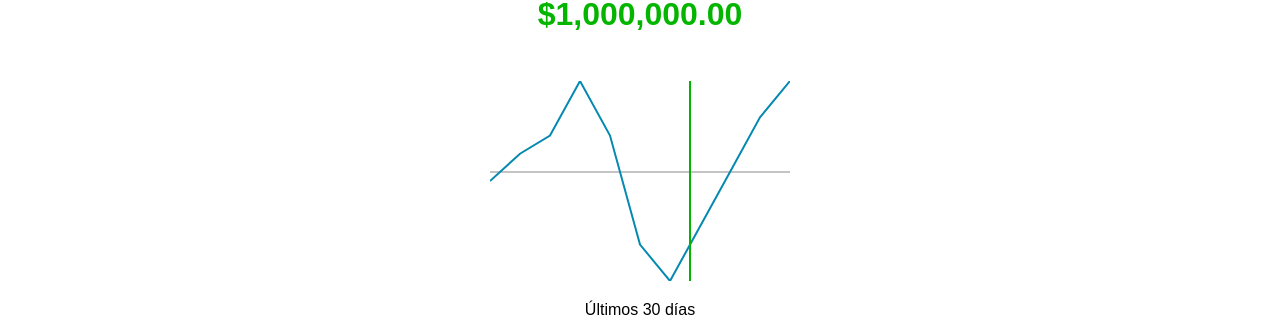
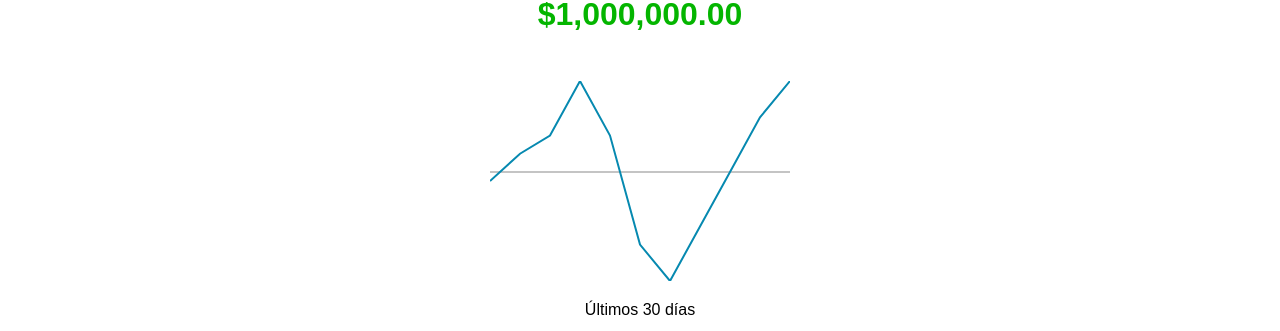
Before and after one commit to platzi/practico-vue, a Vue app: page / in a window 1280 px wide. Shown: the part 182-513 px from the top of the page. Built offline with nearby package versions, Linux system fonts and the light colour scheme.

Commit message:
Add pointer

```diff
--- a/src/components/Resume/Graphic.vue
+++ b/src/components/Resume/Graphic.vue
@@ -1,6 +1,9 @@
 <template>
     <div>
         <svg
+            @touchstart="tap"
+            @touchmove="tap"
+            @touchend="untap"
             viewBox="0 0 300 200"
         >
             <line
@@ -18,11 +21,12 @@
                 :points="points"
             />
             <line
+                v-show="showPointer"
                 stroke="#04b500"
                 stroke-width="2"
-                x1="200"
+                :x1="pointer"
                 y1="0"
-                x2="200"
+                :x2="pointer"
                 y2="200"
             />
         </svg>
@@ -32,7 +36,7 @@
 </template>
 
 <script setup>
-import { toRefs, defineProps, computed } from 'vue';
+import { ref, toRefs, defineProps, computed } from 'vue';
 
 const props = defineProps({
     amounts: {
@@ -62,10 +66,24 @@
     return amounts.value.reduce((points, amount, i) => {
         const x = (300 / total) * (i + 1);
         const y = amountToPixels(amount);
-        console.log(y);
         return `${points} ${x},${y}`;
     }, "0, 100");
 });
+
+const showPointer = ref(false);
+const pointer = ref(0);
+
+const tap = ({ target, touches }) => {
+    showPointer.value = true;
+    const elementWidth = target.getBoundingClientRect().width;
+    const elementX = target.getBoundingClientRect().x;
+    const touchX = touches[0].clientX;
+    pointer.value = ((touchX - elementX) * 300) / elementWidth;
+}
+
+const untap = () => {
+    showPointer.value = false;
+}
 </script>
 
 <style scoped>
```
